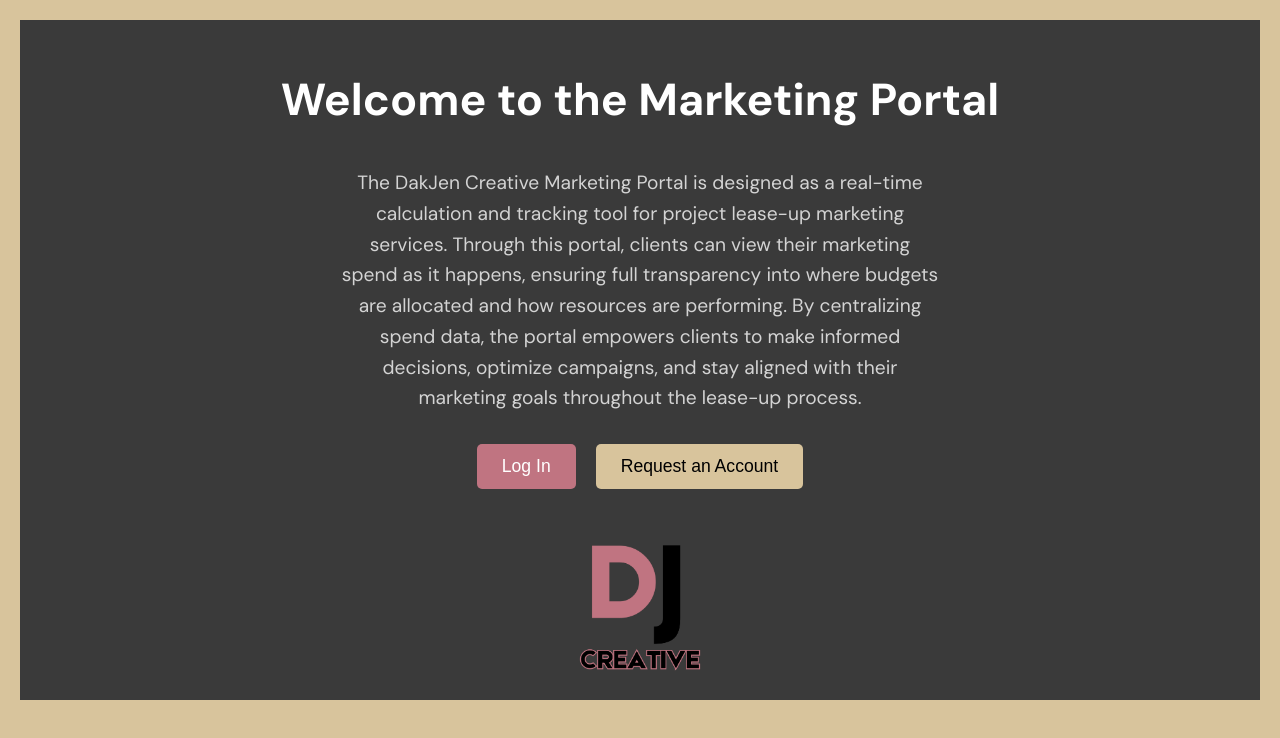
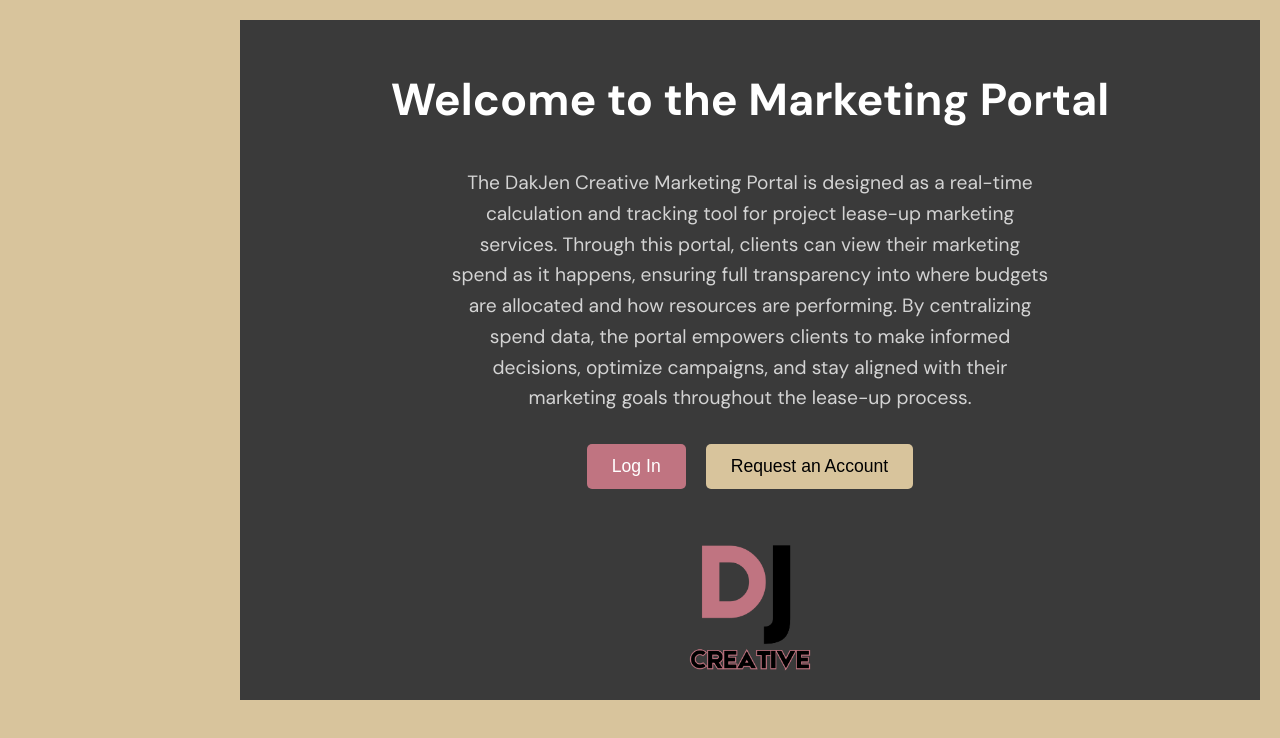
Before and after one commit to dakjen/marketingportal1, a React (Create React App) app: page /intro in a window 1280 px wide. Shown: the top 738 px of the page. Built offline with nearby package versions, Linux system fonts and the light colour scheme; no server answers.

Commit message:
fix: Adjust dashboard layout to not be covered by sidebar

```diff
--- a/src/index.css
+++ b/src/index.css
@@ -6,6 +6,7 @@ body {
   -webkit-font-smoothing: antialiased;
   -moz-osx-font-smoothing: grayscale;
   background-color: #d8c49c;
+  padding-left: 220px; /* Space for the fixed sidebar */
 }
 
 code {
@@ -22,5 +23,4 @@ code {
   flex-grow: 1; /* Allow it to take up remaining space */
   display: flex; /* Enable flexbox for its children (nav and main-content) */
   flex-direction: column; /* Stack children vertically */
-  margin-left: 220px; /* Offset for the fixed sidebar */
 }
```
